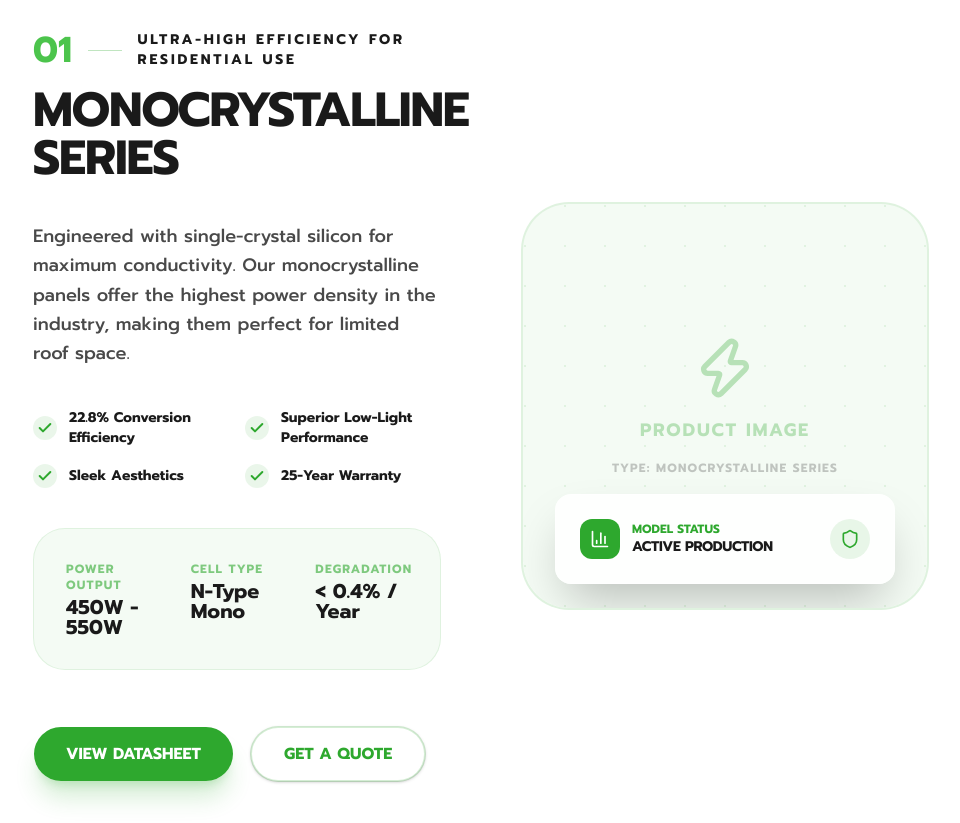
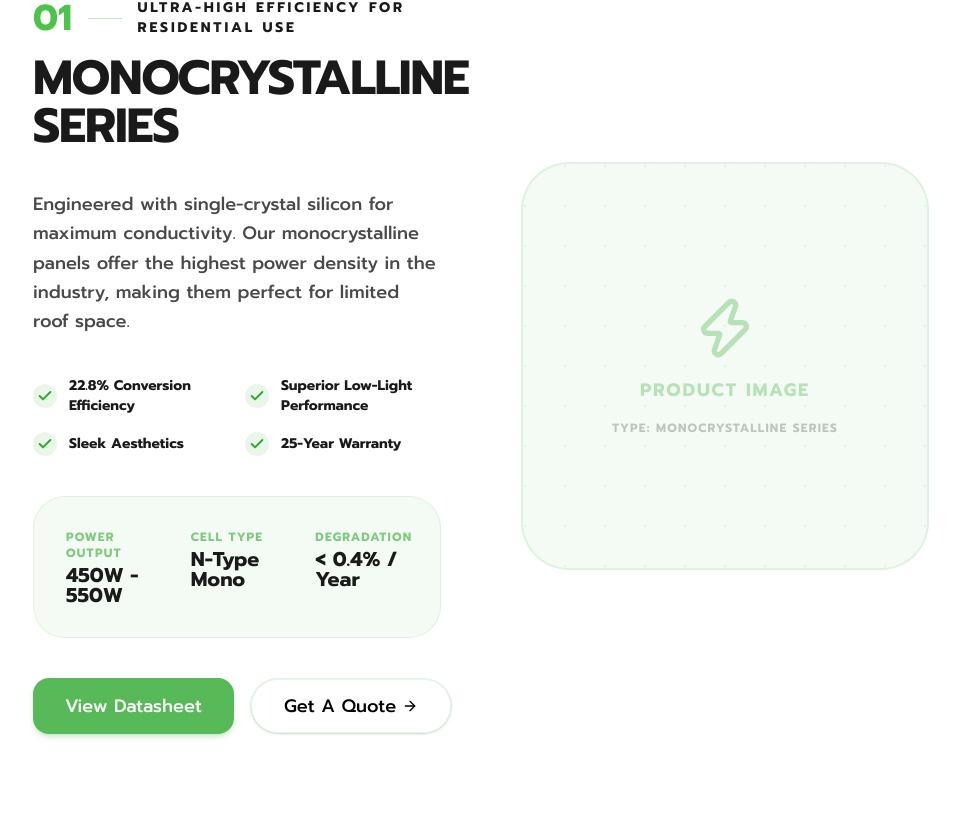
Before and after one commit to Edaxchain/EGT-web, a Next.js app: page /products in a window 1280 px wide. Shown: the part 777-1600 px from the top of the page, without its empty margins (159-1119 px from the left). Built offline with nearby package versions, Linux system fonts and the light colour scheme.

Commit message:
refactor: update product page styling by replacing brand-dominant color with green and refining component layouts

```diff
--- a/app/_components/ui/button.tsx
+++ b/app/_components/ui/button.tsx
@@ -10,15 +10,15 @@ const buttonVariants = cva(
         variants: {
             variant: {
                 default:
-                    "bg-green text-text-main-inverted rounded-[10px] shadow-lg shadow-amber/10 transition-all hover:-translate-y-1",
+                    "bg-green/80 text-text-main-inverted rounded-2xl transition-all hover:-translate-y-1 hover:bg-green text-white shadow-md shadow-green/20 border-none duration-300 group",
                 outline:
-                    "bg-background-static text-black hover:text-black rounded-[20px] h-[72px] px-12 transition-all hover:-translate-y-1 shadow-sm",
+                    "bg-background-static text-black hover:text-black rounded-full h-[72px] px-12 transition-all hover:-translate-y-1 shadow-sm shadow-foreground/5 border-2 border-green/10 transition-all duration-300 group ",
                 primary:
-                    "bg-black text-white hover:bg-black/80 rounded-[20px] transition-all hover:-translate-y-1 shadow-2xl",
+                    "bg-black text-white hover:bg-black/80 rounded-2xl transition-all hover:-translate-y-1 shadow-2xl",
                 destructive:
-                    "bg-red-500 text-white hover:bg-red-600 rounded-[20px] transition-all hover:-translate-y-1 shadow-2xl",
+                    "bg-red-500 text-white hover:bg-red-600 rounded-2xl transition-all hover:-translate-y-1 shadow-2xl",
                 link: "text-primary underline-offset-4 hover:underline",
-                ghost: "hover:bg-foreground/5 hover:text-brand-dominant",
+                ghost: "hover:bg-foreground/5 hover:text-green",
             },
             size: {
                 default:
--- a/app/_styles/theme.css
+++ b/app/_styles/theme.css
@@ -37,7 +37,7 @@
     --text-sub-inverted-static: #f0f0f0;
     --green: rgb(61, 221, 61);
     --green-dark: #4cc44c;
-    --green-light: #33c233;
+    --green-light: #0ba00b;
     --brand-dominant: #2ea82e;
     --brand-strong: #4dcc4d;
     --brand-subtle: #242824;
--- a/app/home/Services.tsx
+++ b/app/home/Services.tsx
@@ -100,9 +100,9 @@ export default function Services() {
                     <motion.div
                         key={index}
                         variants={itemVars}
-                        className="text-center group relative border border-green p-8 rounded-3xl transition-all duration-300 flex flex-col items-center hover:bg-green/5 hover:border-green hover:-translate-y-2 hover:shadow-2xl hover:shadow-green/5"
+                        className="text-center group relative bg-green/5 border-2 border-green/10 p-8 rounded-3xl transition-all duration-300 flex flex-col items-center hover:border-green/50 hover:-translate-y-2 hover:shadow-2xl hover:shadow-green/5"
                     >
-                        <service.icon className="w-12 h-12 text-green/90 mb-6 transition-transform duration-300 group-hover:scale-110" />
+                        <service.icon className="w-12 h-12 text-green/80 mb-6 transition-transform duration-300 group-hover:scale-110" />
                         <h3 className="text-xl font-bold mb-3 group-hover:text-green transition-colors">
                             {service.title}
                         </h3>
--- a/app/layout.tsx
+++ b/app/layout.tsx
@@ -28,15 +28,14 @@ export default function RootLayout({
 }>) {
     return (
         <html lang="th" className={prompt.variable} suppressHydrationWarning>
-            <body>
-
+            <body suppressHydrationWarning={true}>
                 <ThemeProvider
                     attribute="class"
                     defaultTheme="system"
                     enableSystem
                     disableTransitionOnChange
                 >
-                      {/*
+                    {/*
                 <NextIntlClientProvider messages={messages}>
                     <WalletContextProvider>
                     */}
@@ -50,7 +49,6 @@ export default function RootLayout({
                 </NextIntlClientProvider>
                  */}
                 </ThemeProvider>
-
             </body>
         </html>
     );
--- a/app/products/Contact.tsx
+++ b/app/products/Contact.tsx
@@ -3,6 +3,7 @@
 import { motion, Variants } from "framer-motion";
 import { Button } from "@/app/_components/ui/button";
 import Link from "next/link";
+import { ArrowRight } from "lucide-react";
 
 export default function Contact() {
     const containerVars = {
--- a/app/products/Highlight.tsx
+++ b/app/products/Highlight.tsx
@@ -1,8 +1,16 @@
 "use client";
 
 import { motion } from "framer-motion";
-import { Check, ArrowRight, Zap, Shield, BarChart3 } from "lucide-react";
+import {
+    Check,
+    ArrowRight,
+    Zap,
+    Shield,
+    BarChart3,
+    FileDown,
+} from "lucide-react";
 import { Button } from "@/app/_components/ui/button";
+import Link from "next/link";
 import BackgroundDecoration from "@/app/_components/ui/backgroundDecoration";
 
 const PRODUCTS = [
@@ -23,7 +31,7 @@ const PRODUCTS = [
             { label: "Cell Type", value: "N-Type Mono" },
             { label: "Degradation", value: "< 0.4% / Year" },
         ],
-        color: "var(--brand-dominant)",
+        color: "var(--green)",
     },
     {
         id: "02",
@@ -61,7 +69,7 @@ const PRODUCTS = [
             { label: "Cell Count", value: "156 Cells" },
             { label: "Life Expectancy", value: "30+ Years" },
         ],
-        color: "var(--brand-dominant)",
+        color: "var(--green)",
     },
 ];
 
@@ -115,7 +123,7 @@ export default function Highlight() {
                         }}
                         className="pt-4"
                     >
-                        <div className="w-12 h-1 bg-brand-dominant mx-auto rounded-full" />
+                        <div className="w-12 h-1 bg-green mx-auto rounded-full" />
                     </motion.div>
                 </motion.div>
             </div>
@@ -125,7 +133,7 @@ export default function Highlight() {
                 {PRODUCTS.map((product, index) => (
                     <div
                         key={product.id}
-                        className={`py-32 px-8 md:px-12 lg:px-48 overflow-hidden ${index % 2 === 1 ? "bg-surface/30" : ""}`}
+                        className={`py-24 px-8 md:px-12 lg:px-24 xl:px-48 overflow-hidden`}
                     >
                         <div className="max-w-7xl mx-auto grid grid-cols-1 lg:grid-cols-2 gap-20 items-center">
                             {/* Content Side */}
@@ -140,11 +148,11 @@ export default function Highlight() {
                                 className={`space-y-10 ${index % 2 === 1 ? "lg:order-2" : ""}`}
                             >
                                 <div className="space-y-4">
-                                    <div className="flex items-center gap-4 text-brand-dominant font-black">
+                                    <div className="flex items-center gap-4 text-green font-black">
                                         <span className="text-4xl text-green-light">
                                             {product.id}
                                         </span>
-                                        <div className="h-px w-12 bg-brand-dominant/30" />
+                                        <div className="h-px w-12 bg-green/30" />
                                         <span className="tracking-[0.2em] text-sm uppercase">
                                             {product.tagline}
                                         </span>
@@ -165,7 +173,7 @@ export default function Highlight() {
                                             key={i}
                                             className="flex items-center gap-3"
                                         >
-                                            <div className="shrink-0 w-6 h-6 rounded-full bg-brand-dominant/10 flex items-center justify-center text-brand-dominant">
+                                            <div className="shrink-0 w-6 h-6 rounded-full bg-green/10 flex items-center justify-center text-green">
                                                 <Check
                                                     className="w-4 h-4"
                                                     strokeWidth={3}
@@ -179,10 +187,10 @@ export default function Highlight() {
                                 </div>
 
                                 {/* Stats Grid */}
-                                <div className="p-8 rounded-4xl bg-brand-dominant/5 border border-brand-dominant/10 grid grid-cols-1 md:grid-cols-3 gap-8">
+                                <div className="p-8 rounded-4xl bg-green/5 border border-green/10 grid grid-cols-1 md:grid-cols-3 gap-8">
                                     {product.stats.map((stat, i) => (
                                         <div key={i} className="space-y-1">
-                                            <p className="text-xs font-black text-brand-dominant/60 uppercase tracking-widest">
+                                            <p className="text-xs font-black text-green/60 uppercase tracking-widest">
                                                 {stat.label}
                                             </p>
                                             <p className="text-xl font-black text-text-main leading-none">
@@ -192,15 +200,22 @@ export default function Highlight() {
                                     ))}
                                 </div>
 
-                                <div className="flex flex-wrap gap-4 pt-4">
-                                    <Button className="h-14 px-8 rounded-full bg-brand-dominant hover:bg-brand-dominant/90 text-white font-black text-base shadow-xl shadow-brand-dominant/20 transition-all active:scale-95">
-                                        VIEW DATASHEET
+                                <div className="flex flex-wrap md:flex-nowrap justify-center lg:justify-start gap-4 w-full">
+                                    <Button
+                                        asChild
+                                        className="text-lg h-14 px-8"
+                                    >
+                                        <Link href="#">View Datasheet</Link>
                                     </Button>
                                     <Button
+                                        asChild
                                         variant="outline"
-                                        className="h-14 px-8 rounded-full border-2 border-brand-dominant/20 hover:border-brand-dominant text-brand-dominant font-black text-base transition-all"
+                                        className="text-lg h-14 px-8"
                                     >
-                                        GET A QUOTE
+                                        <Link href="#">
+                                            Get A Quote
+                                            <ArrowRight className="w-5 h-5 group-hover:translate-x-1 transition-transform duration-200" />
+                                        </Link>
                                     </Button>
                                 </div>
                             </motion.div>
@@ -211,13 +226,13 @@ export default function Highlight() {
                                 whileInView={{ opacity: 1, scale: 1 }}
                                 viewport={{ once: true, margin: "-100px" }}
                                 transition={{ duration: 0.8, ease: "easeOut" }}
-                                className={`relative aspect-square rounded-[3rem] overflow-hidden bg-brand-dominant/5 border-2 border-brand-dominant/10 group ${index % 2 === 1 ? "lg:order-1" : ""}`}
+                                className={`relative aspect-square rounded-[3rem] overflow-hidden bg-green/5 border-2 border-green/10 group ${index % 2 === 1 ? "lg:order-1" : ""}`}
                             >
                                 {/* Decorative elements for placeholder */}
                                 <div className="absolute inset-0 flex items-center justify-center">
                                     <div className="text-center space-y-4 opacity-30 group-hover:opacity-100 transition-opacity duration-500">
-                                        <Zap className="w-16 h-16 text-brand-dominant mx-auto" />
-                                        <p className="font-black text-brand-dominant tracking-widest text-lg">
+                                        <Zap className="w-16 h-16 text-green mx-auto" />
+                                        <p className="font-black text-green tracking-widest text-lg">
                                             PRODUCT IMAGE
                                         </p>
                                         <p className="text-xs text-text-sub font-bold uppercase tracking-widest">
@@ -227,55 +242,12 @@ export default function Highlight() {
                                 </div>
 
                                 {/* Background Grid Animation */}
-                                <div className="absolute inset-0 opacity-10 pointer-events-none bg-[radial-gradient(circle_at_2px_2px,var(--brand-dominant)_1px,transparent_0)] bg-size-[40px_40px]" />
-
-                                {/* Floating Overlay Info */}
-                                <div className="absolute bottom-8 left-8 right-8 p-6 rounded-2xl bg-white/90 backdrop-blur-md border border-white/20 shadow-2xl translate-y-2 group-hover:translate-y-0 transition-transform duration-500">
-                                    <div className="flex justify-between items-center">
-                                        <div className="flex items-center gap-3">
-                                            <div className="w-10 h-10 rounded-xl bg-brand-dominant flex items-center justify-center text-white">
-                                                <BarChart3 className="w-5 h-5" />
-                                            </div>
-                                            <div>
-                                                <p className="text-xs font-black text-brand-dominant uppercase">
-                                                    Model Status
-                                                </p>
-                                                <p className="text-sm font-black text-text-main uppercase tracking-tight">
-                                                    Active Production
-                                                </p>
-                                            </div>
-                                        </div>
-                                        <div className="w-10 h-10 rounded-full bg-brand-dominant/10 flex items-center justify-center text-brand-dominant">
-                                            <Shield className="w-5 h-5" />
-                                        </div>
-                                    </div>
-                                </div>
+                                <div className="absolute inset-0 opacity-10 pointer-events-none bg-[radial-gradient(circle_at_2px_2px,var(--green)_1px,transparent_0)] bg-size-[40px_40px]" />
                             </motion.div>
                         </div>
                     </div>
                 ))}
             </div>
-
-            {/* Bottom CTA */}
-            <div className="py-24 px-8 text-center border-t border-border/30">
-                <motion.div
-                    initial={{ opacity: 0, scale: 0.95 }}
-                    whileInView={{ opacity: 1, scale: 1 }}
-                    viewport={{ once: true }}
-                    className="max-w-2xl mx-auto space-y-8"
-                >
-                    <h3 className="text-4xl font-black text-text-main tracking-tight leading-none uppercase">
-                        Not sure which one fits?
-                    </h3>
-                    <p className="text-lg text-text-sub font-medium">
-                        Our engineering team is ready to help you calculate the
-                        optimal configuration for your specific energy needs.
-                    </p>
-                    <Button className="h-16 px-12 rounded-full bg-brand-dominant hover:bg-brand-dominant/90 text-white font-black text-lg shadow-2xl shadow-brand-dominant/30 flex items-center gap-3 mx-auto transition-all active:scale-95">
-                        CONSULT AN EXPERT <ArrowRight className="w-6 h-6" />
-                    </Button>
-                </motion.div>
-            </div>
         </section>
     );
 }
--- a/app/products/page.tsx
+++ b/app/products/page.tsx
@@ -1,5 +1,5 @@
 import Highlight from "./Highlight";
-import Contact from "../home/Contact";
+import Contact from "./Contact";
 
 export default function LandingPage() {
     return (
```
